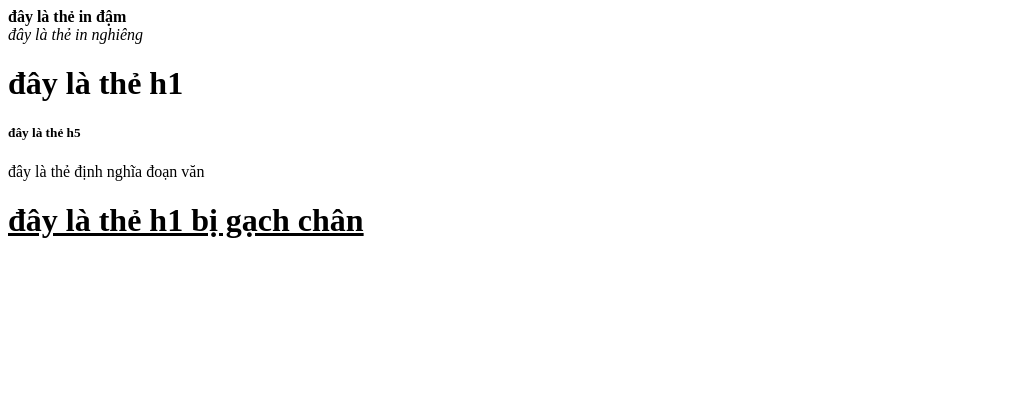
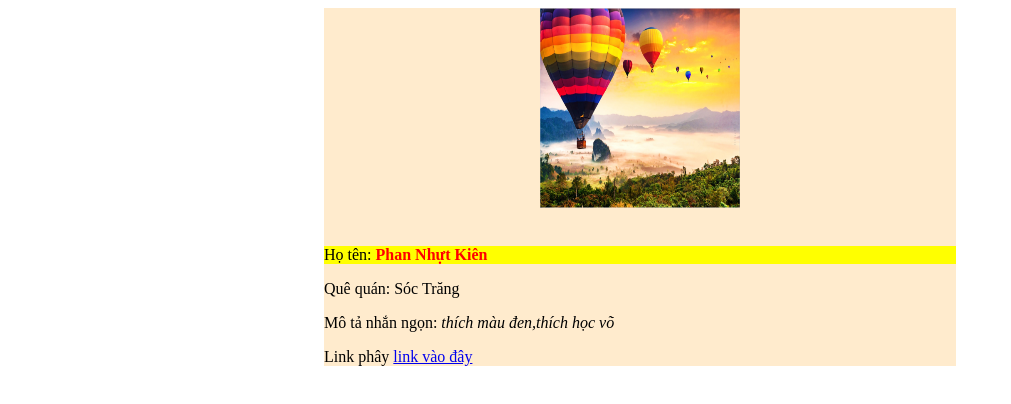
Before and after one commit to vokhang9999/vokhang9999.github.io, a plain HTML site: page index.html in a window 1280 px wide. Shown: the whole page, without its empty margins (0-1011 px from the left). Drawn offline with Linux system fonts and the light colour scheme.

Commit message:
bài tập html đầu tiên vs github

```diff
--- a/index.html
+++ b/index.html
@@ -1,7 +1,22 @@
-<b> đây là thẻ in đậm </b>
-<br/>
-<em> đây là thẻ in nghiêng</em>
-<h1> đây là thẻ h1 </h1>
-<h5> đây là thẻ h5</h5>
-<p> đây là thẻ định nghĩa đoạn văn</p>
-<h1><u> đây là thẻ h1 bị gạch chân</u></h1>
+<!DOCTYPE html>
+<html lang="en">
+
+<head>
+    <meta charset="UTF-8">
+    <meta name="viewport" content="width=, initial-scale=1.0">
+    <title>Document</title>
+</head>
+
+<body>
+    <div style="width: 50%; margin: 0 auto; background-color: blanchedalmond;">
+        <div style="text-align: center;"><img src="img/anhkinhkhicau.jpg" height="200" width="200" alt=""></div>
+        </br>
+
+        <p style="background-color: yellow;">Họ tên: <b style="color:red">Phan Nhựt Kiên</b></p>
+        <p>Quê quán: Sóc Trăng</p>
+        <p>Mô tả nhắn ngọn: <i>thích màu đen,thích học võ</i></p>
+        <p>Link phây <a href="https://www.facebook.com/profile.php?id=100010642115948&locale=vi_VN">link vào đây</a></p>
+    </div>
+</body>
+
+</html>
```
Also changed, not shown: img/anhkinhkhicau.jpg (added).
